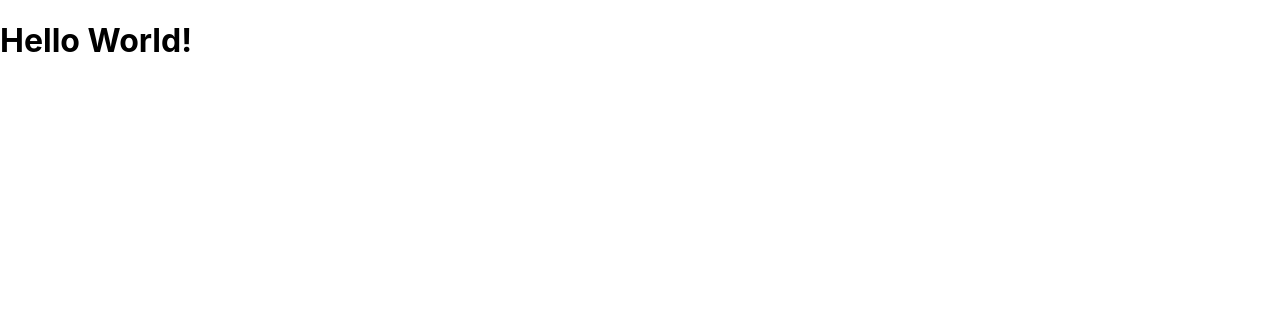
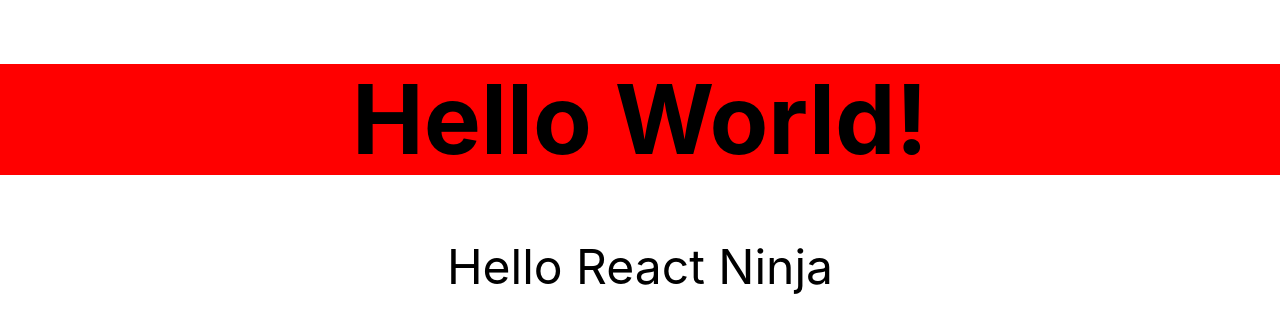
Before and after one commit to aap88/robofriends-ale, a React (Create React App) app: page / in a window 1280 px wide. Shown: the top 332 px of the page. Built offline with nearby package versions, Linux system fonts and the light colour scheme.

Commit message:
74. CWD: Your First React Component

```diff
--- /dev/null
+++ b/src/Hello.css
@@ -0,0 +1,3 @@
+h1 {
+    background: red;
+}
--- /dev/null
+++ b/src/Hello.js
@@ -0,0 +1,13 @@
+import React, { Component } from 'react';
+import './Hello.css';
+
+const Hello = (props) => {
+    return (
+        <div className='f1 tc'>
+            <h1>Hello World!</h1>
+            <p>{props.greeting}</p>
+        </div>
+    );
+}
+
+export default Hello;
--- a/src/index.js
+++ b/src/index.js
@@ -1,11 +1,12 @@
 import React from 'react';
 import ReactDOM from 'react-dom';
 import './index.css';
-import App from './App';
+import Hello from './Hello';
 import reportWebVitals from './reportWebVitals';
+import 'tachyons';
 
 ReactDOM.render(
-  <h1>Hello World!</h1>,
+  <Hello greeting={'Hello ' + 'React Ninja'}/>,
   document.getElementById('root')
 );
 
```
